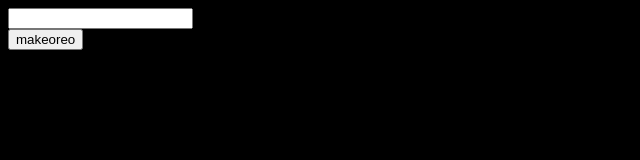
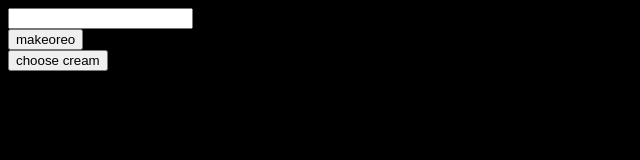
Before and after one commit to indraraj493/deltaonsite_3, a plain HTML site: page index.html in a window 1280 px wide. Shown: the whole page, without its empty margins (0-640 px from the left). Drawn offline with Linux system fonts and the light colour scheme.

Commit message:
Update index.html

```diff
--- a/index.html
+++ b/index.html
@@ -21,6 +21,7 @@
   <body>
     <input type="text" name="" value="" >
     <button type="submit" name="button" onclick="oreomake()">makeoreo</button>
+    <button type="submit" name="button" onclick="changeSize()">choose cream</button>
 <script src="main.js" charset="utf-8"></script>
   </body>
 </html>
```
